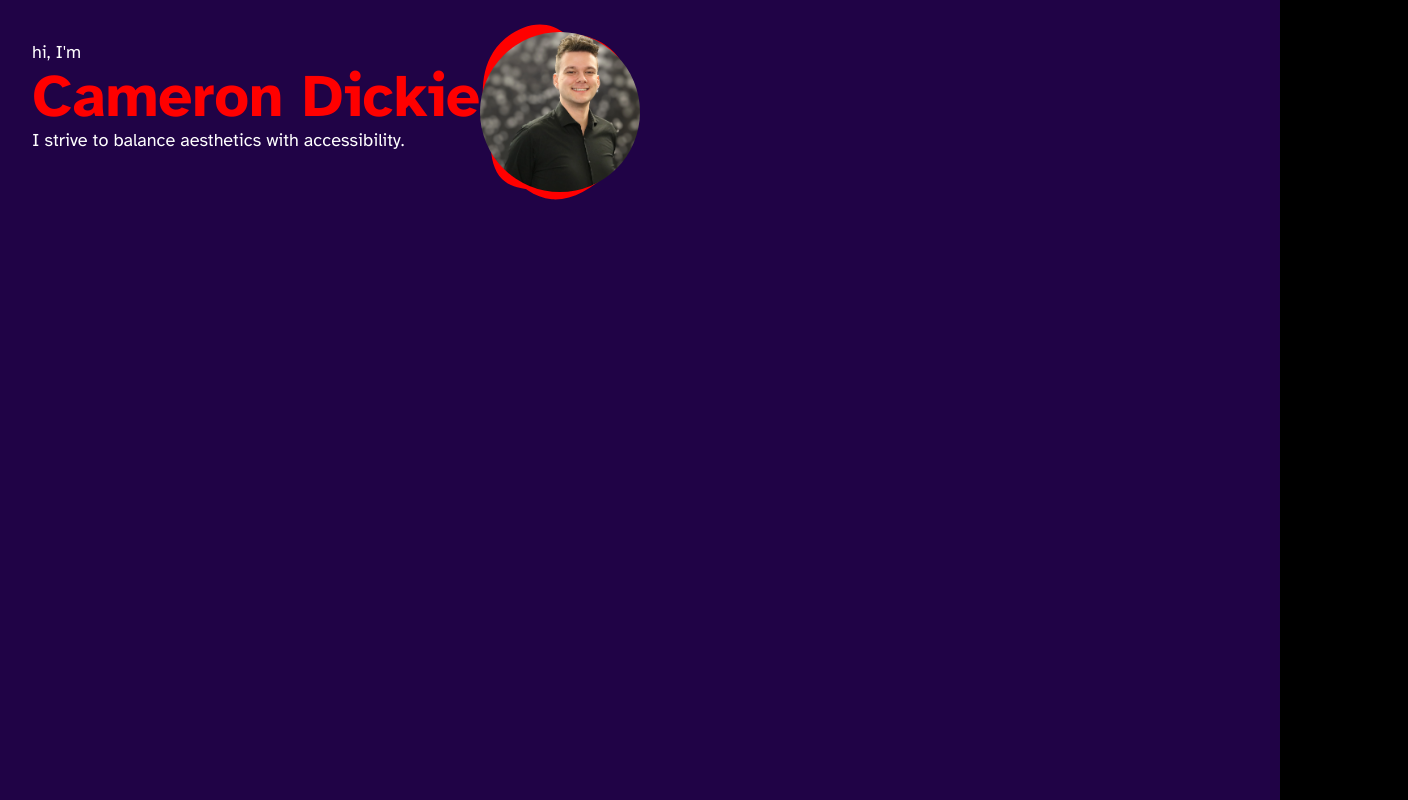
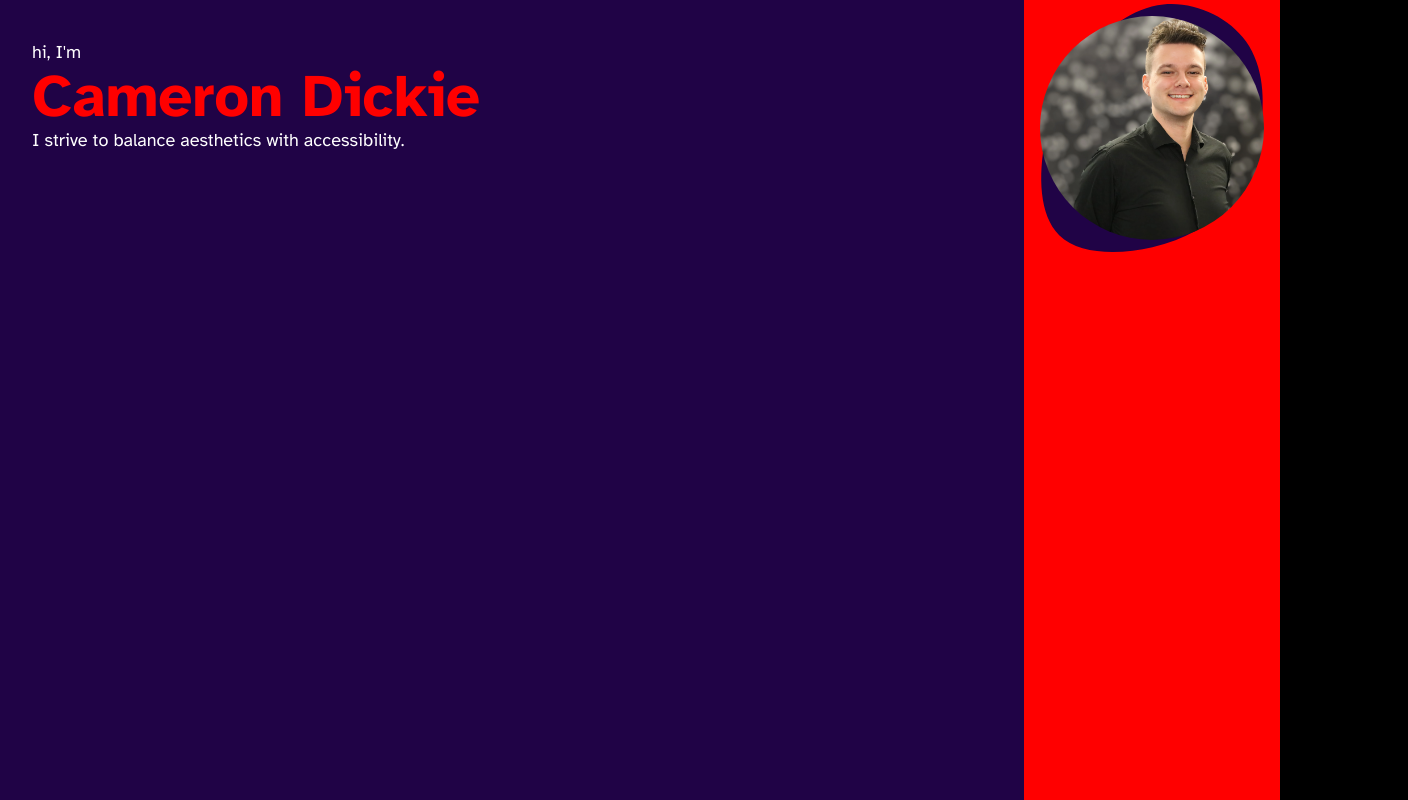
Before and after one commit to CameronDickie/portfolio-2.0, a Next.js app in the folder pf/: page / in a window 1280 px wide. Shown: the whole page, 1408 px wide, since content can reach past the window. Built offline with nearby package versions, Linux system fonts and the light colour scheme.

Commit message:
Sidebar changes

```diff
--- a/pf/components/Hero.tsx
+++ b/pf/components/Hero.tsx
@@ -1,12 +1,39 @@
 import React from "react";
+import KUTE from "kute.js";
 import styles from "../styles/hero.module.css";
 import pfp from "../public/cam.webp";
 //xl:w-48 lg:w-48 md:w-36 sm:w-24 xs:w-18 xl:h-48 lg:h-48 md:h-36 sm:h-24 xs:h-18
+
+let tweens: any[] = [];
+
+const animateBlobs = () => {
+  // Example with 2 blobs. You can expand this.
+  const blobs = ["#blob1", "#blob2"];
+
+  blobs.forEach((blob, index) => {
+    const nextBlob = blobs[(index + 1) % blobs.length];
+    const tween = KUTE.fromTo(
+      blob,
+      { path: blob },
+      { path: nextBlob },
+      { duration: 1000 }
+    );
+    tween.start();
+    tweens.push(tween);
+  });
+};
+const stopAnimation = () => {
+  tweens.forEach((tween) => {
+    if (tween) tween.stop();
+  });
+  tweens = [];
+};
+
 const Hero = () => {
   return (
     <div className="bg-cd_purple w-full h-screen">
       <div className="w-full flex justify-start items-start md:items-center lg:items-center xl:items-center">
-        <div className="h-48 flex justify-between top-4">
+        <div className="h-48 w-full flex justify-between">
           <div className="ml-8 my-auto">
             <p className="text-lg text-white font-atkinson_regular">
               hi, I&apos;m
@@ -18,8 +45,20 @@ const Hero = () => {
               I strive to balance aesthetics with accessibility.
             </p>
           </div>
+          <SideBar />
+        </div>
+      </div>
+    </div>
+  );
+};
+
+const SideBar = () => {
+  return (
+    <div className=" h-screen bg-cd_red relative hidden md:block lg:block xl:block w-32 md:w-48 lg:w-64">
       <div
-            className={`${styles.viewport} hidden md:block lg:block xl:block mr-8 mt-8`}
+        className={`${styles.viewport} p-4`}
+        onMouseOver={animateBlobs}
+        onMouseLeave={stopAnimation}
       >
         <div className={styles.imageContainer}>
           <img
@@ -40,24 +79,24 @@ const Hero = () => {
               <path
                 id="blob1"
                 d="M151.4 -163.9C182.5 -120.2 184.8 -60.1 176.8 -8C168.9 44.2 150.7 88.4 119.6 123.4C88.4 158.4 44.2 184.2 -13.3 197.5C-70.7 210.7 -141.4 211.4 -177.1 176.4C-212.8 141.4 -213.4 70.7 -202.3 11.1C-191.2 -48.6 -168.4 -97.1 -132.8 -140.8C-97.1 -184.4 -48.6 -223.2 5.8 -229C60.1 -234.8 120.2 -207.5 151.4 -163.9"
-                    fill="#ff0000"
+                fill="#200346"
               ></path>
             </g>
 
-                <g transform="translate(421.82156824588185 309.4979404713732)">
+            <g
+              transform="translate(421.82156824588185 309.4979404713732)"
+              className="hidden"
+            >
               <path
                 id="blob2"
                 d="M136.7 -138.4C185.1 -88.4 237.5 -44.2 244.5 7C251.6 58.2 213.1 116.4 164.8 162.1C116.4 207.8 58.2 240.9 4.7 236.2C-48.8 231.5 -97.6 188.9 -129.7 143.2C-161.9 97.6 -177.5 48.8 -185 -7.5C-192.5 -63.9 -192.1 -127.8 -159.9 -177.8C-127.8 -227.8 -63.9 -263.9 -9.8 -254C44.2 -244.2 88.4 -188.4 136.7 -138.4"
-                    fill="#ff0000"
+                fill="#200346"
               ></path>
             </g>
           </svg>
         </div>
       </div>
     </div>
-      </div>
-    </div>
   );
 };
-
 export default Hero;
--- a/pf/package.json
+++ b/pf/package.json
@@ -17,6 +17,7 @@
     "@types/react-dom": "18.0.8",
     "eslint": "8.26.0",
     "eslint-config-next": "13.0.1",
+    "kute.js": "^2.2.4",
     "next": "13.0.1",
     "react": "18.2.0",
     "react-dom": "18.2.0",
```
Also changed, not shown: 1 other file (tests, documents, lock files or other folders). Lines whose indentation alone changed are shown as unchanged.
